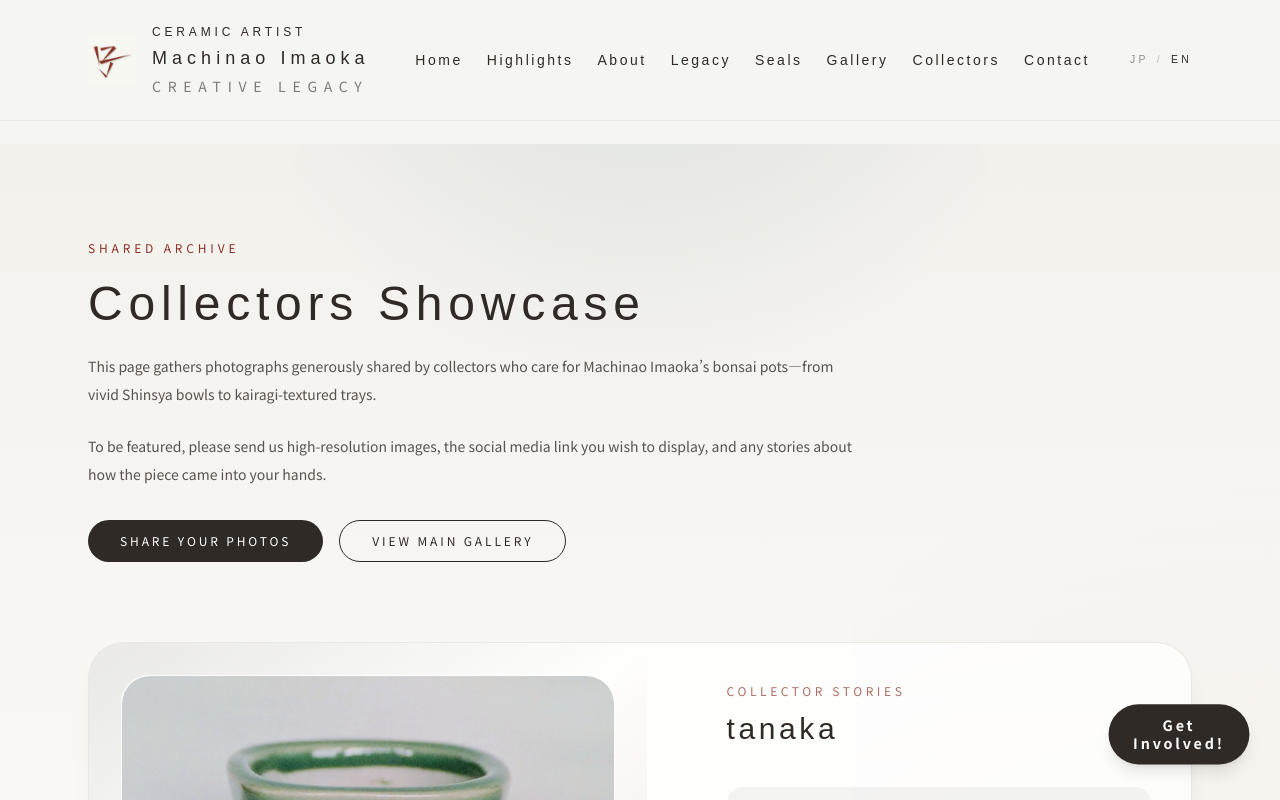
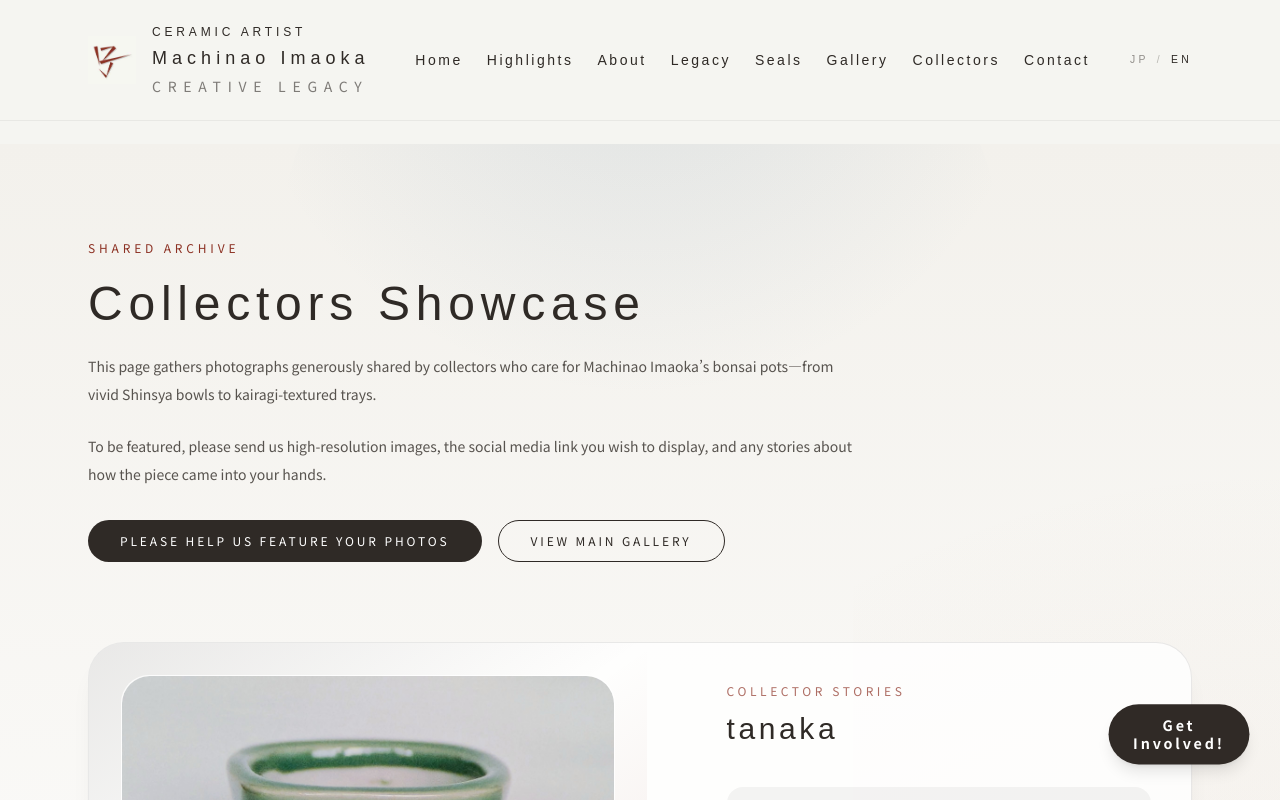
Before and after one commit to offdelta/imaokamachinao, a Next.js app: page /en/collectors in a window 1280 px wide. Shown: the top 800 px of the page. Built offline with nearby package versions, Linux system fonts and the light colour scheme.

Commit message:
change button name

```diff
--- a/app/collectors/page.tsx
+++ b/app/collectors/page.tsx
@@ -41,7 +41,7 @@ export default function CollectorsPage() {
               href="/contact"
               className="inline-flex items-center gap-3 rounded-full bg-primary px-8 py-3 text-xs uppercase tracking-[0.24em] text-white transition hover:bg-accent"
             >
-              掲載を申し込む
+              掲載にご協力ください
             </Link>
             <Link
               href="/gallery"
--- a/app/en/collectors/page.tsx
+++ b/app/en/collectors/page.tsx
@@ -41,7 +41,7 @@ export default function CollectorsPage() {
               href="/en/contact"
               className="inline-flex items-center gap-3 rounded-full bg-primary px-8 py-3 text-xs uppercase tracking-[0.24em] text-white transition hover:bg-accent"
             >
-              Share your photos
+              Please help us feature your photos
             </Link>
             <Link
               href="/en/gallery"
```
